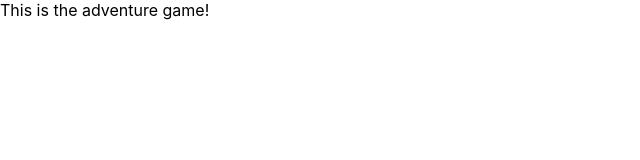
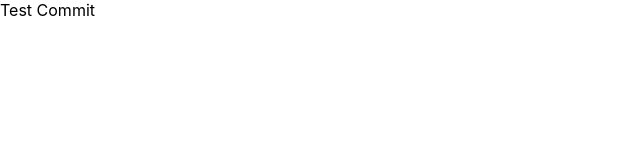
Before and after one commit to mike591/adventure-game, a React (Create React App) app: page / in a window 1280 px wide. Shown: the top 160 px of the page, without its empty margins (0-640 px from the left). Built offline with nearby package versions, Linux system fonts and the light colour scheme.

Commit message:
test commit

```diff
--- a/src/components/App/App.jsx
+++ b/src/components/App/App.jsx
@@ -1,7 +1,7 @@
 import React from "react";
 
 const App = () => {
-  return <div className="App">This is the adventure game!</div>;
+  return <div className="App"><div>Test Commit</div></div>;
 };
 
 export default App;
```
